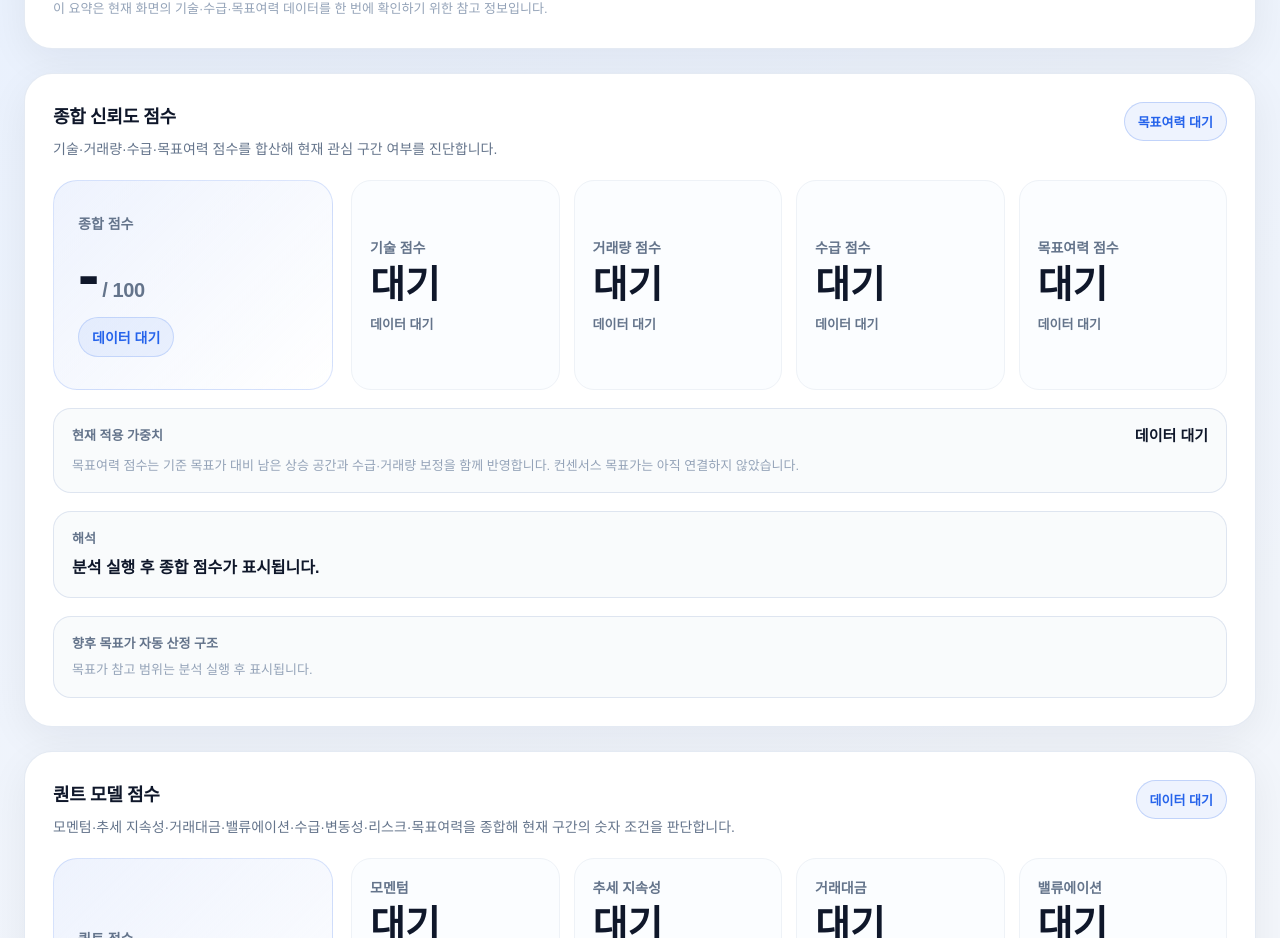
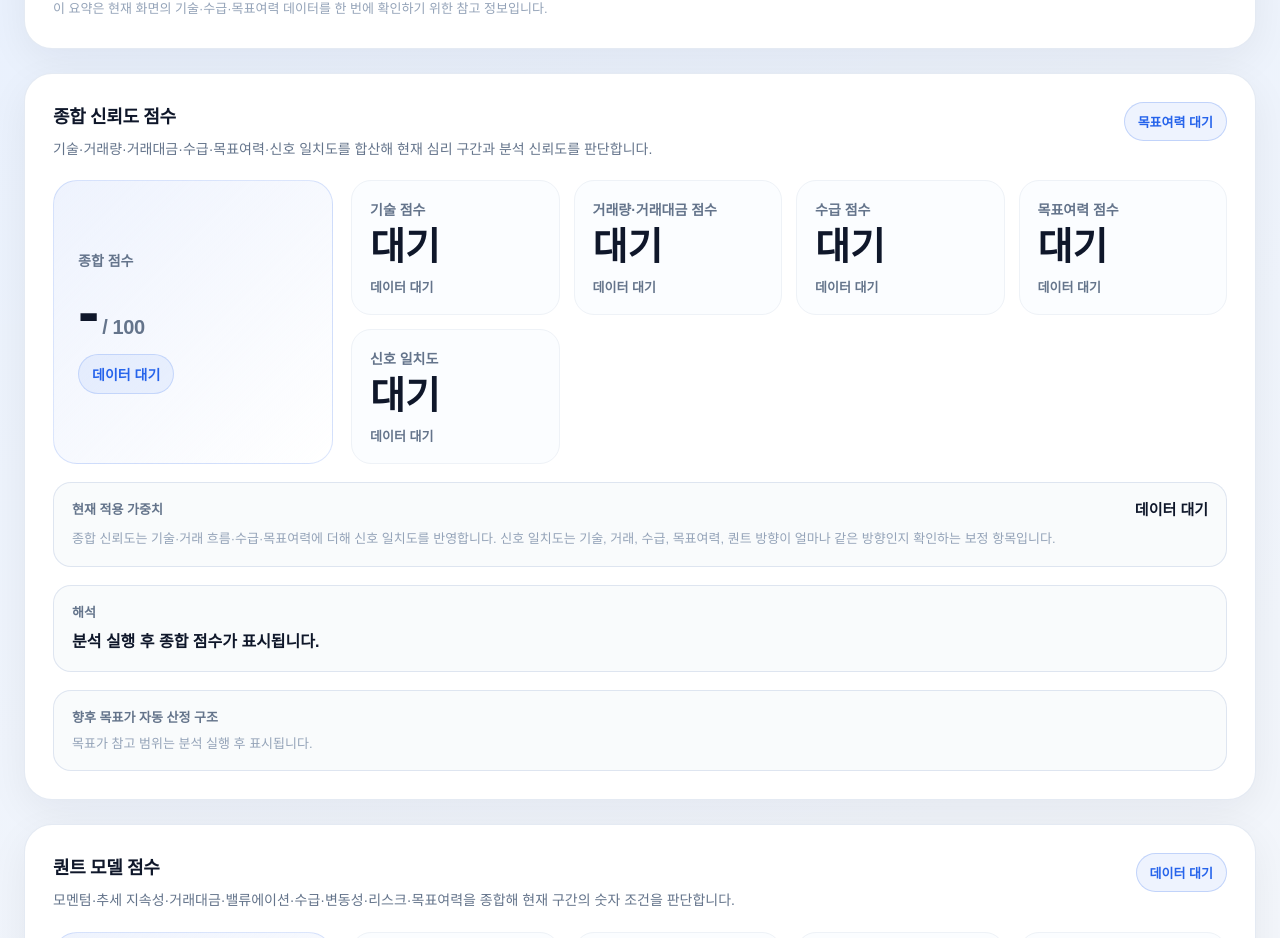
Before and after one commit to jkpark5298-alt/kospi-stock-pwa, a Next.js app: page / in a window 1280 px wide. Shown: the part 1280-2218 px from the top of the page. Built offline with nearby package versions, Linux system fonts and the light colour scheme.

Commit message:
Show signal agreement in composite score

```diff
--- a/components/analysis/CompositeScoreSection.tsx
+++ b/components/analysis/CompositeScoreSection.tsx
@@ -7,7 +7,13 @@ type Props = {
   score?: CompositeScore;
 };
 
+type ExtendedScoreKey =
+  | keyof ScoreWeights
+  | "signalAgreement";
+
 export default function CompositeScoreSection({ score }: Props) {
+  const signalAgreement = getScorePart(score, "signalAgreement");
+
   return (
     <section className="score-section">
       <Card>
@@ -15,12 +21,15 @@ export default function CompositeScoreSection({ score }: Props) {
           <div>
             <SectionTitleSmall>종합 신뢰도 점수</SectionTitleSmall>
             <p className="score-subtitle">
-              기술·거래량·수급·목표여력 점수를 합산해 현재 관심 구간 여부를
-              진단합니다.
+              기술·거래량·거래대금·수급·목표여력·신호 일치도를 합산해
+              현재 심리 구간과 분석 신뢰도를 판단합니다.
             </p>
           </div>
+
           <div className="score-mode-badge">
-            {score?.targetPrice?.available ? "목표여력 반영" : "목표여력 대기"}
+            {score?.targetPrice?.available
+              ? "목표여력 반영"
+              : "목표여력 대기"}
           </div>
         </div>
 
@@ -38,9 +47,10 @@ export default function CompositeScoreSection({ score }: Props) {
 
           <div className="score-detail-grid">
             <ScorePartCard title="기술 점수" part={score?.technical} />
-            <ScorePartCard title="거래량 점수" part={score?.volume} />
+            <ScorePartCard title="거래량·거래대금 점수" part={score?.volume} />
             <ScorePartCard title="수급 점수" part={score?.supply} />
             <ScorePartCard title="목표여력 점수" part={score?.targetPrice} />
+            <ScorePartCard title="신호 일치도" part={signalAgreement} />
           </div>
         </div>
 
@@ -50,8 +60,9 @@ export default function CompositeScoreSection({ score }: Props) {
             <strong>{formatAppliedWeights(score?.appliedWeights)}</strong>
           </div>
           <p>
-            목표여력 점수는 기준 목표가 대비 남은 상승 공간과 수급·거래량 보정을
-            함께 반영합니다. 컨센서스 목표가는 아직 연결하지 않았습니다.
+            종합 신뢰도는 기술·거래 흐름·수급·목표여력에 더해 신호 일치도를
+            반영합니다. 신호 일치도는 기술, 거래, 수급, 목표여력, 퀀트 방향이
+            얼마나 같은 방향인지 확인하는 보정 항목입니다.
           </p>
         </div>
 
@@ -87,7 +98,19 @@ function ScorePartCard({ title, part }: { title: string; part?: ScorePart }) {
   );
 }
 
-function Card({ children, className = "" }: { children: ReactNode; className?: string }) {
+function getScorePart(score: CompositeScore | undefined, key: string) {
+  if (!score) return undefined;
+
+  return (score as unknown as Record<string, ScorePart | undefined>)[key];
+}
+
+function Card({
+  children,
+  className = "",
+}: {
+  children: ReactNode;
+  className?: string;
+}) {
   return <div className={`card ${className}`}>{children}</div>;
 }
 
@@ -103,19 +126,22 @@ function getScoreGradeTone(value?: number | null) {
 }
 
 function formatAppliedWeights(weights?: Partial<ScoreWeights>) {
-  if (!weights || Object.keys(weights).length === 0) return "데이터 대기";
+  if (!weights || Object.keys(weights).length === 0) {
+    return "데이터 대기";
+  }
 
-  const labels: Array<[keyof ScoreWeights, string]> = [
+  const weightMap = weights as Partial<Record<ExtendedScoreKey, number>>;
+
+  const labels: Array<[ExtendedScoreKey, string]> = [
     ["technical", "기술"],
     ["volume", "거래량"],
     ["supply", "수급"],
     ["targetPrice", "목표여력"],
+    ["signalAgreement", "신호일치도"],
   ];
 
   return labels
-    .filter(([key]) => weights[key] != null)
-    .map(
-      ([key, label]) => `${label} ${((weights[key] ?? 0) * 100).toFixed(1)}%`,
-    )
+    .filter(([key]) => weightMap[key] != null)
+    .map(([key, label]) => `${label} ${((weightMap[key] ?? 0) * 100).toFixed(1)}%`)
     .join(" / ");
 }
```
